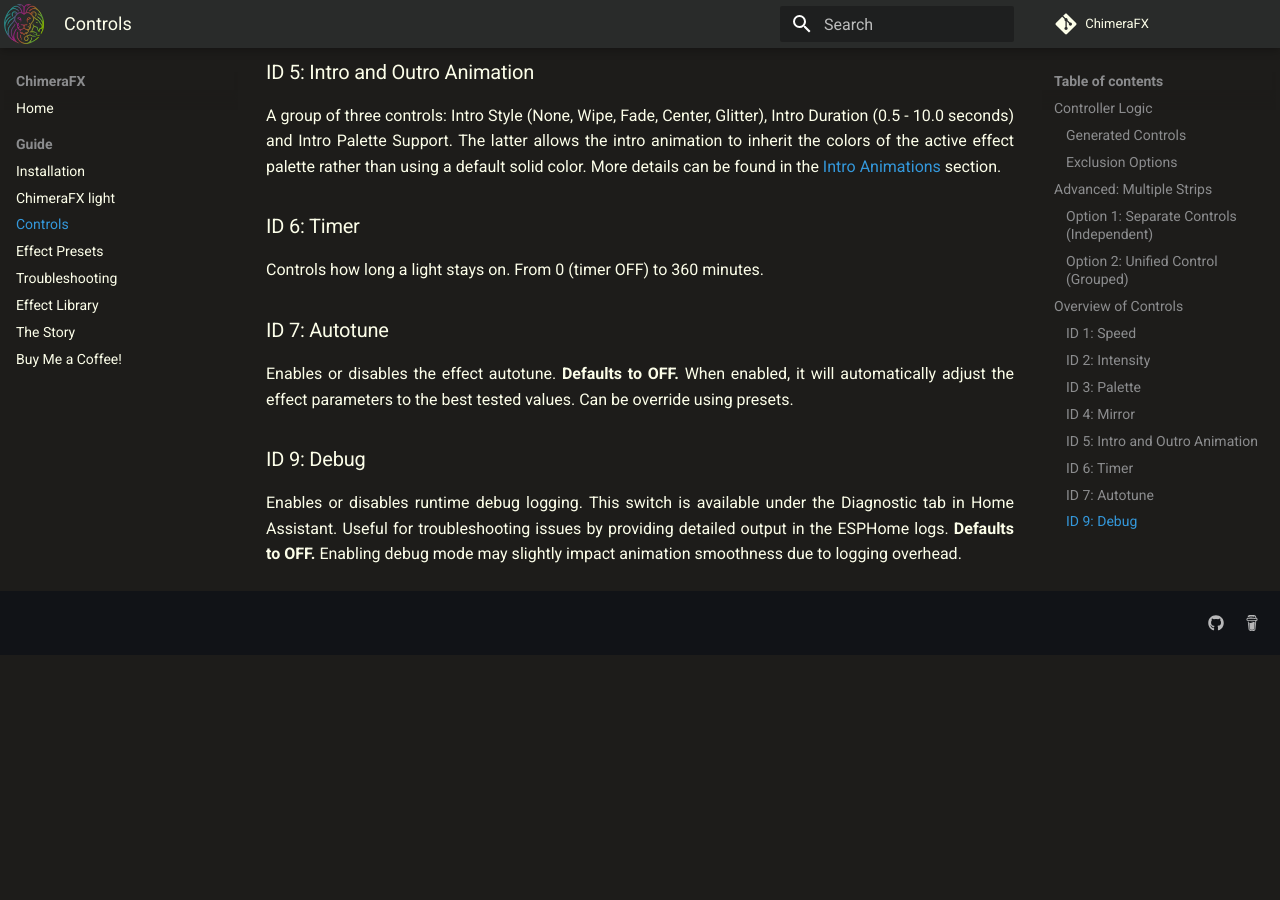
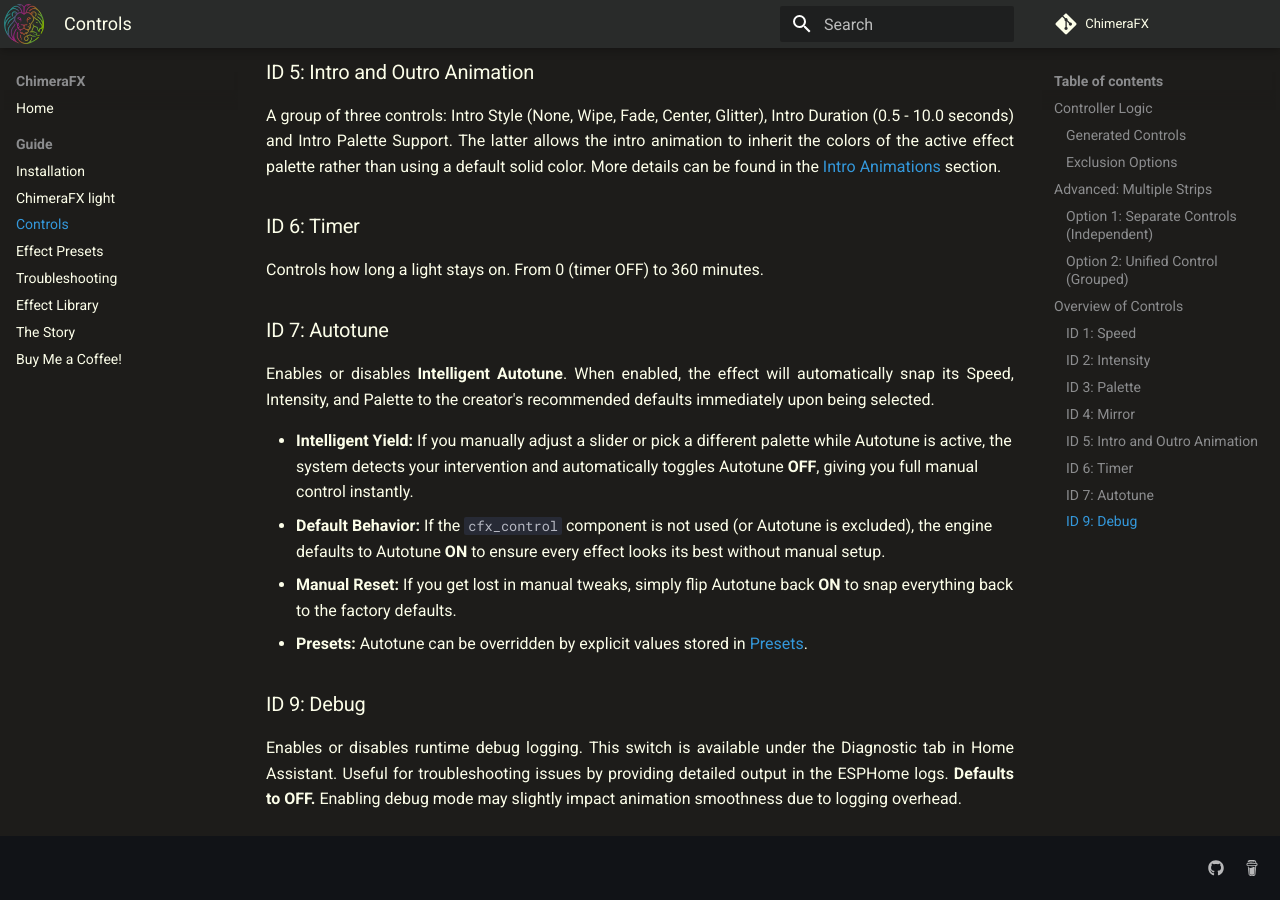
Before and after one commit to effelle/ChimeraFX, an MkDocs documentation site: the page built from docs/Controls.md, in a window 1280 px wide and 900 px high, scrolled down 3285 px. Built offline with MkDocs 1.6.1 and Material for MkDocs 9.7.7, drawn with Linux system fonts in a browser that asks for light colours; comment, search, counter and statistics services are not loaded; before the commit the page ends 3940 px from its top, so only the background shows below that.

Commit message:
docs(autotune): update documentation for intelligent autotune auto-disable behavior

```diff
--- a/docs/Controls.md
+++ b/docs/Controls.md
@@ -109,7 +109,12 @@
 Controls how long a light stays on. From 0 (timer OFF) to 360 minutes.
 
 ### ID 7: Autotune
-Enables or disables the effect autotune. **Defaults to OFF.** When enabled, it will automatically adjust the effect parameters to the best tested values. Can be override using presets.
+Enables or disables **Intelligent Autotune**. When enabled, the effect will automatically snap its Speed, Intensity, and Palette to the creator's recommended defaults immediately upon being selected.
+
+- **Intelligent Yield:** If you manually adjust a slider or pick a different palette while Autotune is active, the system detects your intervention and automatically toggles Autotune **OFF**, giving you full manual control instantly.
+- **Default Behavior:** If the `cfx_control` component is not used (or Autotune is excluded), the engine defaults to Autotune **ON** to ensure every effect looks its best without manual setup.
+- **Manual Reset:** If you get lost in manual tweaks, simply flip Autotune back **ON** to snap everything back to the factory defaults.
+- **Presets:** Autotune can be overridden by explicit values stored in [Presets](Presets-and-States.md).
 
 ### ID 9: Debug
 Enables or disables runtime debug logging. This switch is available under the Diagnostic tab in Home Assistant. Useful for troubleshooting issues by providing detailed output in the ESPHome logs. **Defaults to OFF.** Enabling debug mode may slightly impact animation smoothness due to logging overhead.
```
Also changed, not shown: README.md (+1 -0 lines).
